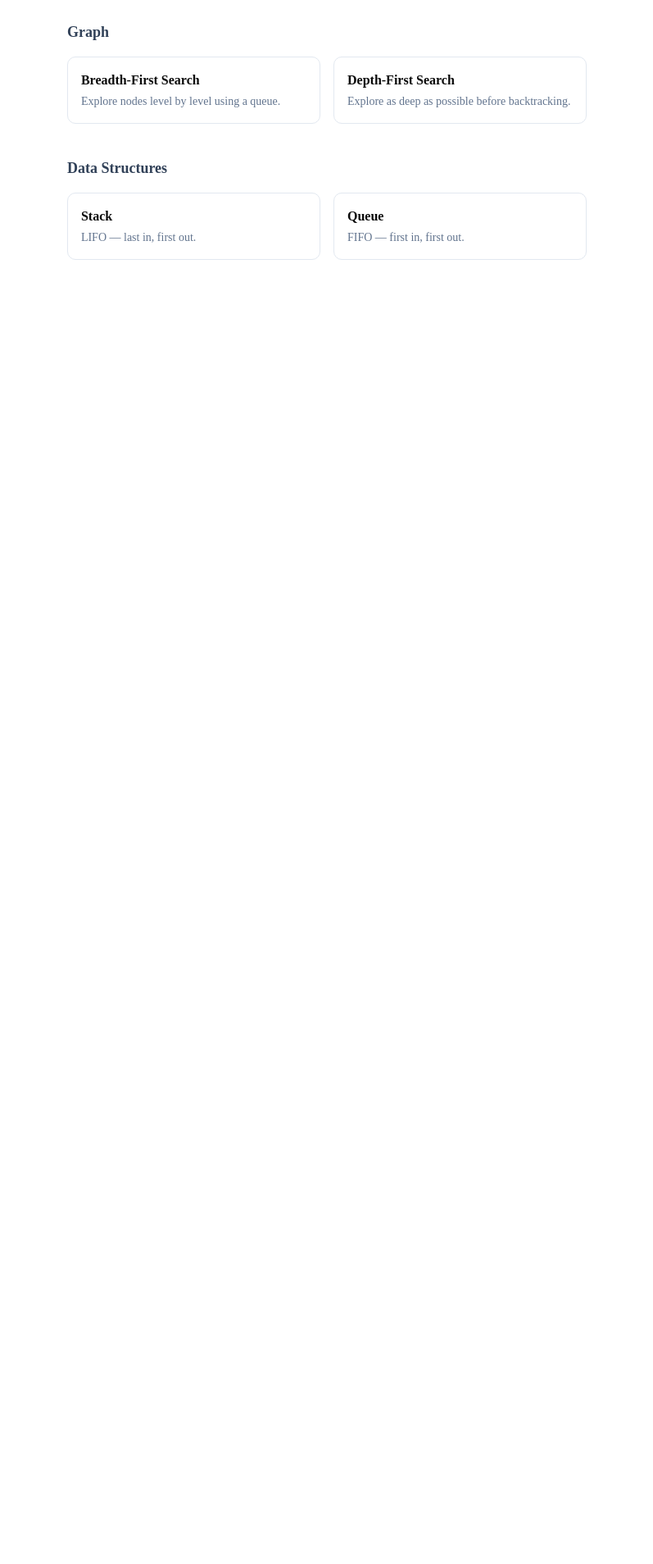
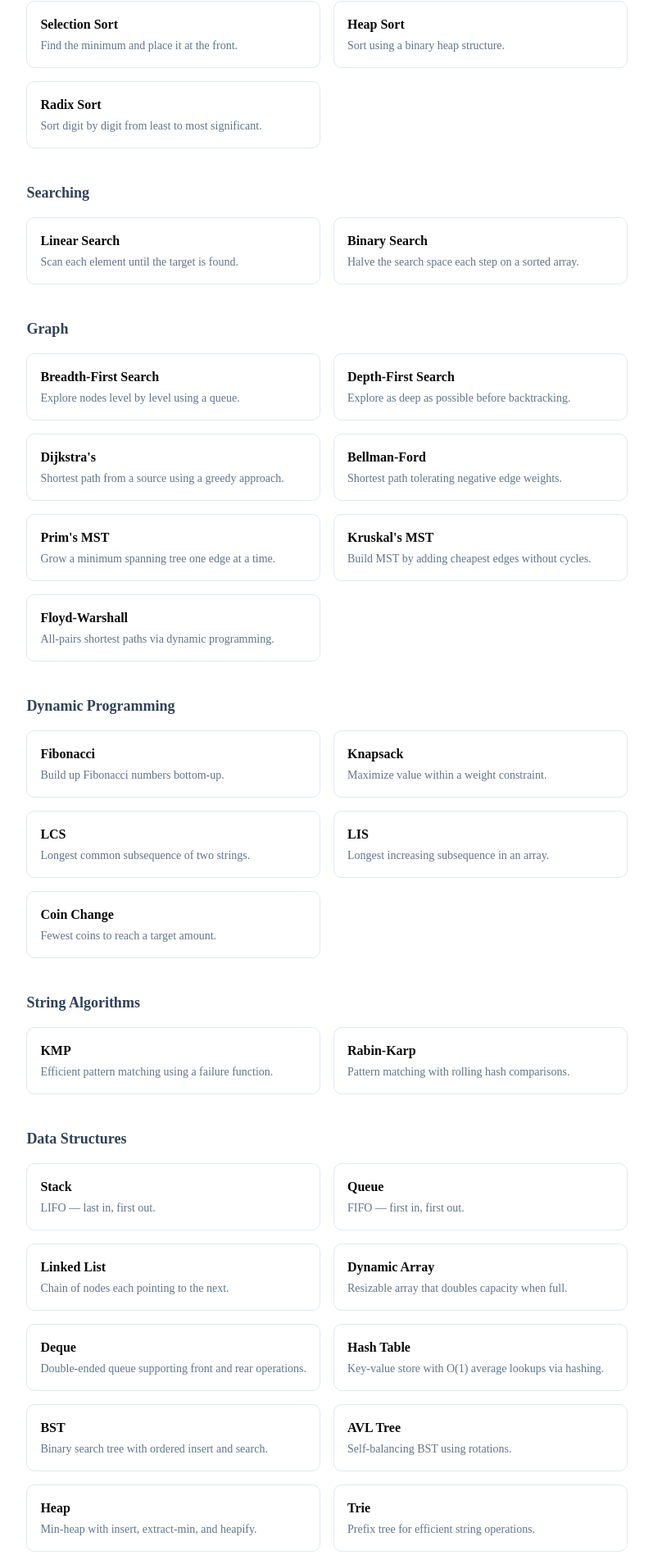
Before and after one commit to omarchouman/data-structures-and-algorithms, a Next.js app in the folder visualizer/: page / in a window 1280 px wide. Shown: the part 379-2287 px from the top of the page at 82% size, without its empty margins (241-1038 px from the left). Before the commit the page ends 800 px from the top, so only its background shows below. Built offline with nearby package versions, Linux system fonts and the light colour scheme.

Commit message:
[Addition] DSA Visualizer — Home page lists all sections and algorithms

```diff
--- a/visualizer/app/page.tsx
+++ b/visualizer/app/page.tsx
@@ -4,24 +4,66 @@ const SECTIONS = [
   {
     category: "Sorting",
     items: [
-      { name: "Bubble Sort",    href: "/sorting/bubble-sort",    description: "Compare and swap adjacent elements repeatedly." },
-      { name: "Insertion Sort", href: "/sorting/insertion-sort", description: "Build a sorted array one element at a time." },
-      { name: "Merge Sort",     href: "/sorting/merge-sort",     description: "Divide, sort, and merge halves recursively." },
-      { name: "Quick Sort",     href: "/sorting/quick-sort",     description: "Partition around a pivot and recurse." },
+      { name: "Bubble Sort",     href: "/sorting/bubble-sort",     description: "Compare and swap adjacent elements repeatedly." },
+      { name: "Insertion Sort",  href: "/sorting/insertion-sort",  description: "Build a sorted array one element at a time." },
+      { name: "Merge Sort",      href: "/sorting/merge-sort",      description: "Divide, sort, and merge halves recursively." },
+      { name: "Quick Sort",      href: "/sorting/quick-sort",      description: "Partition around a pivot and recurse." },
+      { name: "Selection Sort",  href: "/sorting/selection-sort",  description: "Find the minimum and place it at the front." },
+      { name: "Heap Sort",       href: "/sorting/heap-sort",       description: "Sort using a binary heap structure." },
+      { name: "Radix Sort",      href: "/sorting/radix-sort",      description: "Sort digit by digit from least to most significant." },
+    ],
+  },
+  {
+    category: "Searching",
+    items: [
+      { name: "Linear Search", href: "/searching/linear-search", description: "Scan each element until the target is found." },
+      { name: "Binary Search", href: "/searching/binary-search", description: "Halve the search space each step on a sorted array." },
     ],
   },
   {
     category: "Graph",
     items: [
-      { name: "Breadth-First Search", href: "/graph/bfs", description: "Explore nodes level by level using a queue." },
-      { name: "Depth-First Search",   href: "/graph/dfs", description: "Explore as deep as possible before backtracking." },
+      { name: "Breadth-First Search",  href: "/graph/bfs",           description: "Explore nodes level by level using a queue." },
+      { name: "Depth-First Search",    href: "/graph/dfs",           description: "Explore as deep as possible before backtracking." },
+      { name: "Dijkstra's",            href: "/graph/dijkstra",      description: "Shortest path from a source using a greedy approach." },
+      { name: "Bellman-Ford",          href: "/graph/bellman-ford",  description: "Shortest path tolerating negative edge weights." },
+      { name: "Prim's MST",            href: "/graph/prims-mst",     description: "Grow a minimum spanning tree one edge at a time." },
+      { name: "Kruskal's MST",         href: "/graph/kruskals-mst",  description: "Build MST by adding cheapest edges without cycles." },
+      { name: "Floyd-Warshall",        href: "/graph/floyd-warshall",description: "All-pairs shortest paths via dynamic programming." },
+    ],
+  },
+  {
+    category: "Dynamic Programming",
+    items: [
+      { name: "Fibonacci",      href: "/dynamic-programming/fibonacci",   description: "Build up Fibonacci numbers bottom-up." },
+      { name: "Knapsack",       href: "/dynamic-programming/knapsack",    description: "Maximize value within a weight constraint." },
+      { name: "LCS",            href: "/dynamic-programming/lcs",         description: "Longest common subsequence of two strings." },
+      { name: "LIS",            href: "/dynamic-programming/lis",         description: "Longest increasing subsequence in an array." },
+      { name: "Coin Change",    href: "/dynamic-programming/coin-change", description: "Fewest coins to reach a target amount." },
+    ],
+  },
+  {
+    category: "String Algorithms",
+    items: [
+      { name: "KMP",          href: "/string/kmp",          description: "Efficient pattern matching using a failure function." },
+      { name: "Rabin-Karp",   href: "/string/rabin-karp",   description: "Pattern matching with rolling hash comparisons." },
     ],
   },
   {
     category: "Data Structures",
     items: [
-      { name: "Stack", href: "/data-structures/stack", description: "LIFO — last in, first out." },
-      { name: "Queue", href: "/data-structures/queue", description: "FIFO — first in, first out." },
+      { name: "Stack",          href: "/data-structures/stack",          description: "LIFO — last in, first out." },
+      { name: "Queue",          href: "/data-structures/queue",          description: "FIFO — first in, first out." },
+      { name: "Linked List",    href: "/data-structures/linked-list",    description: "Chain of nodes each pointing to the next." },
+      { name: "Dynamic Array",  href: "/data-structures/dynamic-array",  description: "Resizable array that doubles capacity when full." },
+      { name: "Deque",          href: "/data-structures/deque",          description: "Double-ended queue supporting front and rear operations." },
+      { name: "Hash Table",     href: "/data-structures/hash-table",     description: "Key-value store with O(1) average lookups via hashing." },
+      { name: "BST",            href: "/data-structures/bst",            description: "Binary search tree with ordered insert and search." },
+      { name: "AVL Tree",       href: "/data-structures/avl-tree",       description: "Self-balancing BST using rotations." },
+      { name: "Heap",           href: "/data-structures/heap",           description: "Min-heap with insert, extract-min, and heapify." },
+      { name: "Trie",           href: "/data-structures/trie",           description: "Prefix tree for efficient string operations." },
+      { name: "Union-Find",     href: "/data-structures/union-find",     description: "Disjoint sets with union by rank and path compression." },
+      { name: "Segment Tree",   href: "/data-structures/segment-tree",   description: "Range sum queries and point updates in O(log n)." },
     ],
   },
 ];
```
